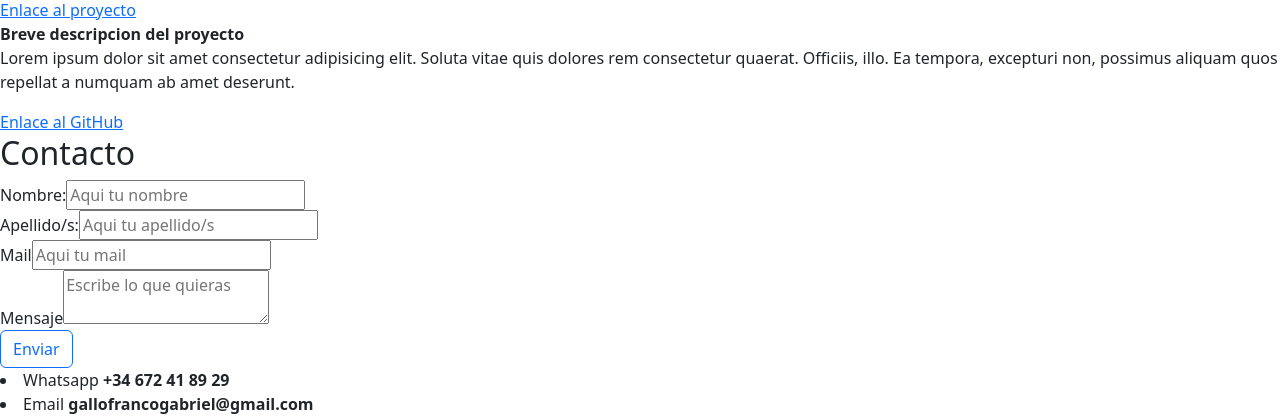
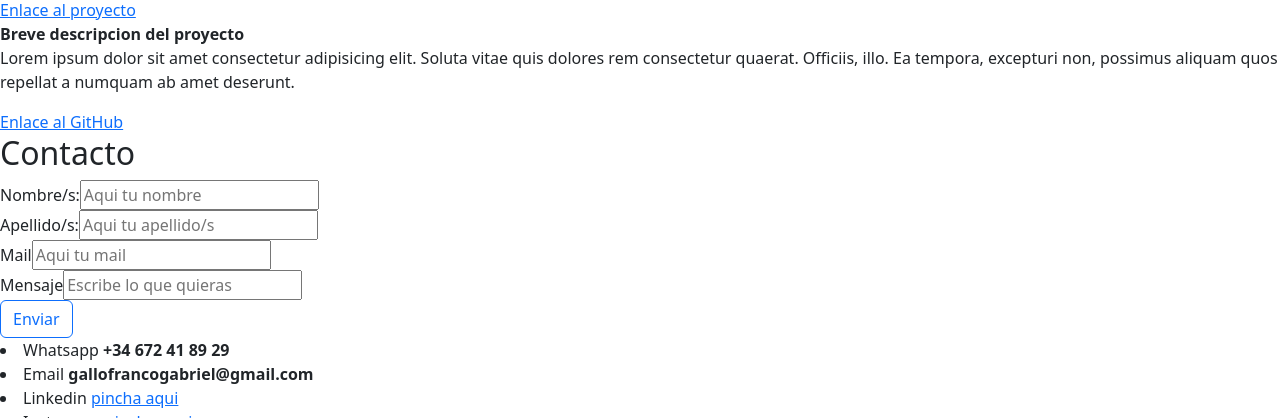
Before and after one commit to FrancoGallo/my-portfolio, a React (Create React App) app: page / in a window 1280 px wide. Shown: the part 3565-3983 px from the top of the page. Built offline with nearby package versions, Linux system fonts and the light colour scheme; the HTML template or start-up script is replaced by a standard one.

Commit message:
I leave the validations in the form but it does not send mail

```diff
--- a/package.json
+++ b/package.json
@@ -14,7 +14,8 @@
     "react-dom": "^18.2.0",
     "react-router-dom": "^6.11.2",
     "react-scripts": "5.0.1",
-    "web-vitals": "^2.1.4"
+    "web-vitals": "^2.1.4",
+    "yup": "^1.2.0"
   },
   "scripts": {
     "start": "react-scripts start",
--- a/src/App.jsx
+++ b/src/App.jsx
@@ -1,6 +1,6 @@
 import Footer from "./components/Footer";
 import Networks from "./components/Networks";
-import Form from "./components/Form";
+import EmailForm from "./components/EmailForm";
 import Card from "./components/Card";
 import Photos from "./components/Photos";
 import HelloWorld from "./components/HelloWorld";
@@ -31,7 +31,7 @@ function App() {
       <article id="contact">
         <h2>Contacto</h2>
 
-        <Form/>
+        <EmailForm/>
 
         <section>
          <Networks/>
--- /dev/null
+++ b/src/components/EmailForm.jsx
@@ -0,0 +1,139 @@
+import React, { useState } from 'react';
+// import React, { useRef } from 'react';
+// import emailjs from '@emailjs/browser';
+import Button from 'react-bootstrap/Button';
+import { Formik, Form, Field, ErrorMessage } from 'formik';
+
+const EmailForm = () => {
+  const [submittedForm, formChangeSubmitted] = useState(false)
+
+  // Send function (start) ----->
+  // const form = useRef();
+
+  // const sendEmail = (e) => {
+  //   e.preventDefault();
+
+  //   emailjs.sendForm('service_a8gt7hr', 'template_oxeenlb', form.current, 'T_zupu-XKSJ-dgvid')
+  //     .then((result) => {
+  //         console.log(result.text);
+  //     }, (error) => {
+  //         console.log(error.text);
+  //     });
+  // }
+  // Send function (end) ----->
+
+  return (
+    <Formik
+      initialValues={{
+        user_name:'',
+        user_last_name:'',
+        user_email:'',
+        message:''
+      }}
+
+      // Validations (start) ----->
+      validate={(results) => {
+        let failed = {}
+
+        // Name validation
+        if (!results.user_name) {
+          failed.user_name = 'Sin nombre'
+        }
+        else if (!/^[a-zA-ZÀ-ÿ\s]{1,40}$/.test(results.user_name)) {
+          failed.user_name = 'Con nombre pero mal escrito'
+        }
+
+        // Last name validation
+        if (!results.user_last_name) {
+          failed.user_last_name = 'Sin apellido'
+        }
+        else if (!/^[a-zA-ZÀ-ÿ\s]{1,40}$/.test(results.user_last_name)) {
+          failed.user_last_name = 'Con apellido pero mal escrito'
+        }
+
+        // Email validation
+        if (!results.user_email) {
+          failed.user_email = 'Sin mail'
+        }
+        else if (!/^[a-zA-Z0-9_.+-]+@[a-zA-Z0-9-]+\.[a-zA-Z0-9-.]+$/.test(results.user_email)) {
+          failed.user_email = 'Ingrese mail correctamente'
+        }
+
+        // Message validation
+        if (!results.message) {
+          failed.message = 'Escribi algo, gil! >:v'
+        }
+
+        return failed
+      }}
+      // Validations (end) ----->
+
+      onSubmit={(results, {resetForm} ) => {
+        formChangeSubmitted(true)
+        setTimeout(() => formChangeSubmitted(false), 5000)
+        resetForm()
+      }}
+    >
+      {({ errors }) => (
+        <section className='form-style-container'>
+          <Form>
+          {/* <form ref={form} onSubmit={sendEmail}> */}
+            <div className='input-style'>
+              <label for="input">Nombre/s:</label>
+              <Field
+                type="text"
+                placeholder="Aqui tu nombre"
+                name="user_name"
+              />
+              <ErrorMessage name='user_name' component={() => (
+                <div className='error-message-style'>{errors.user_name}</div>
+              )} />
+            </div>
+
+            <div className='input-style'>
+              <label for="input">Apellido/s:</label>
+              <Field
+                type="text"
+                placeholder="Aqui tu apellido/s"
+                name="user_last_name"
+              />
+              <ErrorMessage name='user_last_name' component={() => (
+                <div className='error-message-style'>{errors.user_last_name}</div>
+              )} />
+            </div>
+
+            <div className='input-style'>
+              <label for="input">Mail</label>
+              <Field
+                type="email"
+                placeholder="Aqui tu mail"
+                name="user_email"
+              />
+              <ErrorMessage name='user_email' component={() => (
+                <div className='error-message-style'>{errors.user_email}</div>
+              )} />
+            </div>
+
+            <div className='input-style'>
+              <label for="input">Mensaje</label>
+              <Field
+                type="textera"
+                placeholder="Escribe lo que quieras"
+                name="message"
+              />
+              <ErrorMessage name='message' component={() => (
+                <div className='error-message-style'>{errors.message}</div>
+              )} />
+            </div>
+
+            <Button variant="outline-primary" type="submit">Enviar</Button>
+
+            {submittedForm && <div className='submitted-form-style'>¡Formulario enviado! :D</div>}
+          </Form>
+        </section>
+      )}
+    </Formik>
+  )
+}
+
+export default EmailForm
--- a/src/components/Form.jsx
+++ /dev/null
@@ -1,94 +0,0 @@
-import React, { useState } from 'react';
-// import React, { useRef } from 'react';
-// import emailjs from '@emailjs/browser';
-import Button from 'react-bootstrap/Button';
-import { Formik, Field, ErrorMessage } from 'formik';
-
-const Form = () => {
-  const [submittedForm, formChangeSubmitted] = useState(false)
-
-  // Send function (start) ----->
-  // const form = useRef();
-
-  // const sendEmail = (e) => {
-  //   e.preventDefault();
-
-  //   emailjs.sendForm('service_a8gt7hr', 'template_oxeenlb', form.current, 'T_zupu-XKSJ-dgvid')
-  //     .then((result) => {
-  //         console.log(result.text);
-  //     }, (error) => {
-  //         console.log(error.text);
-  //     });
-  // }
-  // Send function (end) ----->
-
-  return (
-    <Formik
-      initialValues={{
-        user_name:''
-      }}
-
-      // Name validation (start) ----->
-      validate={(results) => {
-        let failed = {}
-
-        if (!results.user_name) {
-          failed.user_name = 'Sin nombre'
-        }
-        else if (!/^[a-zA-ZÀ-ÿ\s]{1,40}$/.test(results.user_name)) {
-          failed.user_name = 'Con nombre pero mal escrito'
-        }
-
-        return failed
-      }}
-      // Name validation (end) ----->
-
-      onSubmit={(results, {resetForm} ) => {
-        formChangeSubmitted(true)
-        setTimeout(() => formChangeSubmitted(false), 5000)
-        resetForm()
-      }}
-    >
-      {({ handleSubmit, errors, touched }) => (
-        <section className='form-style-container'>
-          <form onSubmit={handleSubmit}>
-          {/* <form ref={form} onSubmit={sendEmail}> */}
-            <div className='input-style'>
-              <label for="input">Nombre:</label>
-              <Field
-                type="text"
-                placeholder="Aqui tu nombre"
-                name="user_name"
-              />
-              <ErrorMessage name='user_name' component={() => (
-                <div>{errors.user_name}</div>
-              )} />
-            </div>
-
-            <div className='input-style'>
-              <label for="input">Apellido/s:</label>
-              <input type="text" placeholder="Aqui tu apellido/s" name="user_last_name"/>
-            </div>
-
-            <div className='input-style'>
-              <label for="input">Mail</label>
-              <input type="email" placeholder="Aqui tu mail" name="user_email"/>
-            </div>
-
-            <div className='input-style'>
-              <label for="input">Mensaje</label>
-              <textarea name="message" placeholder="Escribe lo que quieras" />
-            </div>
-
-            <Button variant="outline-primary" type="submit">Enviar</Button>
-
-            {submittedForm && <div>¡Formulario enviado! :D</div>}
-          </form>
-        </section>
-      )}
-    </Formik>
-
-  )
-}
-
-export default Form
--- a/src/css/style.css
+++ b/src/css/style.css
@@ -130,12 +130,17 @@ header nav ul li span:hover {
   display: flex;
   flex-direction: column;
   padding: 1rem;
+  height: 27rem;
+  justify-content: space-between;
 }
 #contact .form-style-container form Button {
   margin-top: 1rem;
 }
 #contact .form-style-container form Button:hover {
   background-color: #0b23fc;
+}
+#contact .form-style-container form .submitted-form-style {
+  color: #00df00;
 }
 #contact .form-style-container form .input-style {
   display: flex;
@@ -163,6 +168,11 @@ header nav ul li span:hover {
   outline: none;
   border-color: #0b23fc;
 }
+#contact .form-style-container form .input-style .error-message-style {
+  color: #ff0000;
+  position: absolute;
+  margin-top: 3.8rem;
+}
 
 footer {
   display: flex;
--- a/src/scss/contact/_form.scss
+++ b/src/scss/contact/_emailForm.scss
@@ -10,6 +10,8 @@
         display: flex;
         flex-direction: column;
         padding: 1rem;
+        height: 27rem;
+        justify-content: space-between;
 
         Button {
             margin-top: 1rem;
@@ -17,6 +19,10 @@
             &:hover {
                 background-color: #0b23fc;
             }
+        }
+
+        .submitted-form-style {
+            color: #00df00;
         }
 
         .input-style {
@@ -47,6 +53,12 @@
                     border-color: #0b23fc;
                 }
             }
+
+            .error-message-style {
+                color: #ff0000;
+                position: absolute;
+                margin-top: 3.8rem;
+            }
         }
     }
 }
--- a/src/scss/style.scss
+++ b/src/scss/style.scss
@@ -44,7 +44,7 @@ header {
     justify-content: center;
   }
 
-  @import "contact/form";
+  @import "contact/emailForm";
 }
 
 @import 'footer/footer';
```
Also changed, not shown: 2 other files (tests, documents, lock files or other folders).
